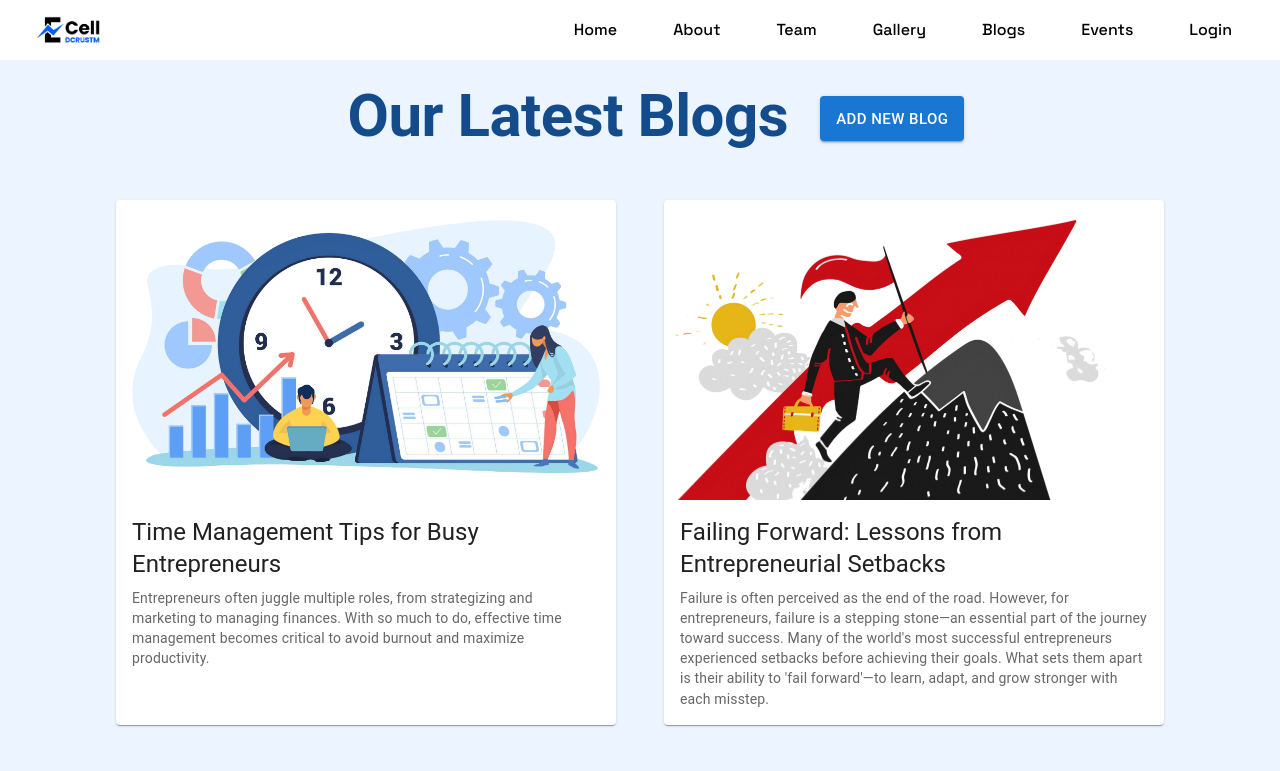
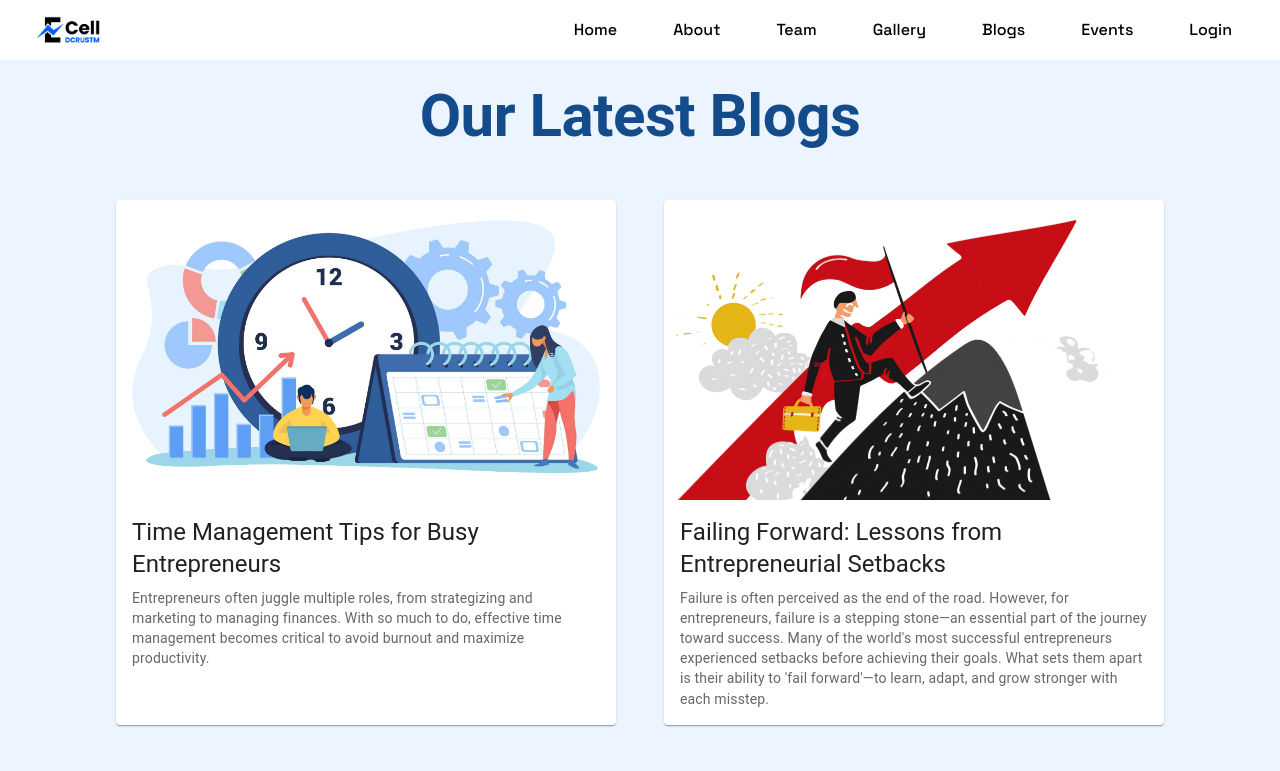
Before and after one commit to NoumanKhan2003/ecell-dcrustm, a React (Vite) app in the folder client/: page /blogs in a window 1280 px wide. Shown: the top 771 px of the page. Built offline with nearby package versions, Linux system fonts and the light colour scheme.

Commit message:
Authentication added for blog upload for admin

```diff
--- a/client/src/pages/BlogsPage.jsx
+++ b/client/src/pages/BlogsPage.jsx
@@ -56,6 +56,8 @@ const BlogsPage = () => {
     window.scrollTo(0, 0);
   }, []);
 
+  const isLoggedIn = localStorage.getItem("loggedInUser");
+
   return (
     <Container sx={{ marginTop: "2rem", marginBottom: "4rem" }}>
       <Box
@@ -78,6 +80,7 @@ const BlogsPage = () => {
           Our Latest Blogs
         </Typography>
 
+        {isLoggedIn && (
           <Button
             variant="contained"
             size="large"
@@ -91,6 +94,7 @@ const BlogsPage = () => {
           >
             Add new Blog{" "}
           </Button>
+        )}
       </Box>
       <Box
         sx={{
```
Also changed, not shown: 1 other file (tests, documents, lock files or other folders). Lines whose indentation alone changed are shown as unchanged.
